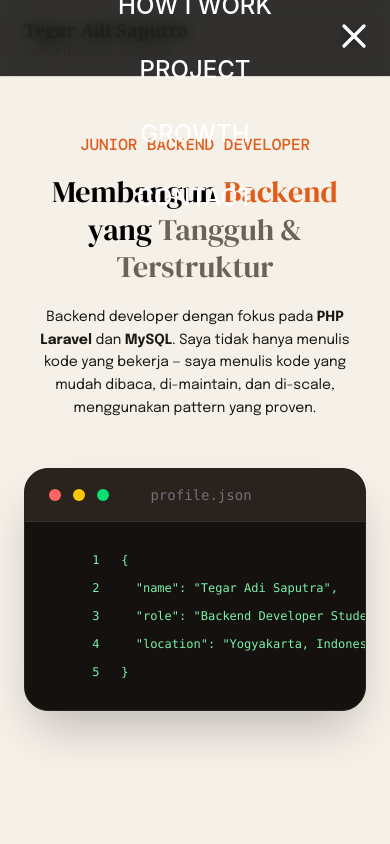
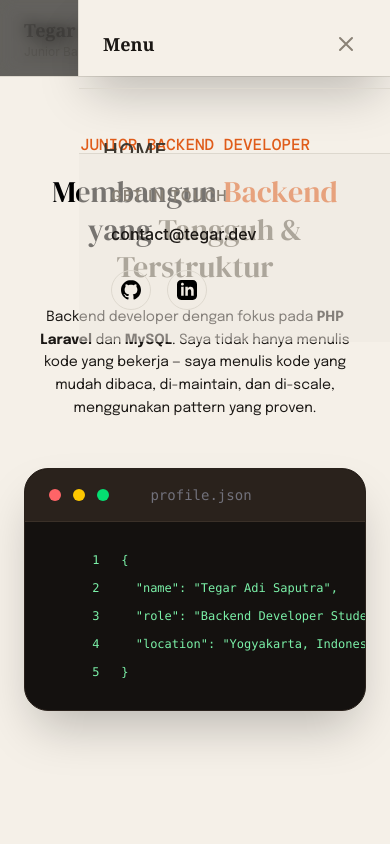
Before and after one commit to tegaradisaputra/tegaradisaputra.github.io, a React (Vite) app: page / in a window 390 px wide. Both pictures are taken after a click on the button 350 px from the left and 38 px from the top of the page. Shown: the top 844 px of the page. Built offline with nearby package versions, Linux system fonts and the light colour scheme.

Commit message:
fix: burger menu fix

```diff
--- a/src/components/Header.jsx
+++ b/src/components/Header.jsx
@@ -22,6 +22,17 @@ export default function Header() {
       setIsMenuOpen(false)
     }
   }
+
+  React.useEffect(() => {
+    if (isMenuOpen) {
+      document.body.style.overflow = 'hidden'
+    } else {
+      document.body.style.overflow = 'unset'
+    }
+    return () => {
+      document.body.style.overflow = 'unset'
+    }
+  }, [isMenuOpen])
 
   return (
     <header className="flex justify-between items-center w-full bg-background/80 backdrop-blur-xl px-6 md:px-12 lg:px-28 py-4 border-b border-border z-50 fixed top-0">
@@ -63,25 +74,80 @@ export default function Header() {
         )}
       </button>
 
-      {/* Mobile Navigation Overlay */}
-      <div className={`fixed inset-0 bg-black/80 backdrop-blur-sm z-[60] flex flex-col items-center justify-center gap-8 transition-opacity duration-300 ease-in-out lg:hidden ${isMenuOpen ? 'opacity-100' : 'opacity-0 pointer-events-none'}`}>
+      {/* Mobile Navigation Drawer */}
+      <div
+        className={`fixed inset-0 z-[60] lg:hidden transition-all duration-500 ${isMenuOpen ? 'visible' : 'invisible'}`}
+      >
+        {/* Backdrop */}
+        <div
+          className={`absolute inset-0 bg-black/60 backdrop-blur-sm transition-opacity duration-500 ${isMenuOpen ? 'opacity-100' : 'opacity-0'}`}
+          onClick={() => setIsMenuOpen(false)}
+        />
+
+        {/* Drawer Content */}
+        <div
+          className={`absolute top-0 right-0 h-full w-[80%] max-w-sm bg-background border-l border-border shadow-2xl transition-transform duration-500 ease-in-out flex flex-col ${isMenuOpen ? 'translate-x-0' : 'translate-x-full'}`}
+        >
+          {/* Drawer Header */}
+          <div className="flex items-center justify-between p-6 border-b border-border">
+            <div className="flex flex-col">
+              <span className="font-serif font-bold text-text text-lg">Menu</span>
+            </div>
             <button
-          className="absolute top-4 right-4 text-white"
               onClick={() => setIsMenuOpen(false)}
+              className="p-2 text-text-muted hover:text-accent transition-colors"
+              aria-label="Close menu"
             >
-          <svg xmlns="http://www.w3.org/2000/svg" className="h-10 w-10" fill="none" viewBox="0 0 24 24" stroke="currentColor">
+              <svg xmlns="http://www.w3.org/2000/svg" className="h-6 w-6" fill="none" viewBox="0 0 24 24" stroke="currentColor">
                 <path strokeLinecap="round" strokeLinejoin="round" strokeWidth={2} d="M6 18L18 6M6 6l12 12" />
               </svg>
             </button>
-        {navItems.map((item) => (
+          </div>
+
+          {/* Drawer Links */}
+          <nav className="flex-1 overflow-y-auto py-8 px-6">
+            <div className="flex flex-col gap-4">
+              {navItems.map((item, index) => (
                 <button
                   key={item.id}
                   onClick={() => scrollToSection(item.id)}
-            className="text-2xl font-medium text-white hover:text-accent transition-colors duration-300"
+                  className="group flex items-center justify-between py-4 text-xl font-medium text-text-secondary hover:text-accent transition-all duration-300 border-b border-border/50 last:border-0"
+                  style={{
+                    transitionDelay: isMenuOpen ? `${index * 50}ms` : '0ms',
+                    opacity: isMenuOpen ? 1 : 0,
+                    transform: isMenuOpen ? 'translateX(0)' : 'translateX(20px)'
+                  }}
                 >
-            {item.label}
+                  <span className="font-sans uppercase tracking-wider">{item.label}</span>
+                  <svg xmlns="http://www.w3.org/2000/svg" className="h-5 w-5 opacity-0 group-hover:opacity-100 -translate-x-4 group-hover:translate-x-0 transition-all duration-300" fill="none" viewBox="0 0 24 24" stroke="currentColor">
+                    <path strokeLinecap="round" strokeLinejoin="round" strokeWidth={2} d="M17 8l4 4m0 0l-4 4m4-4H3" />
+                  </svg>
                 </button>
               ))}
+            </div>
+          </nav>
+
+          {/* Drawer Footer */}
+          <div className="p-8 bg-background-secondary/50 border-t border-border">
+            <p className="text-sm text-text-muted mb-4 uppercase tracking-widest font-semibold">Get in Touch</p>
+            <a
+              href="mailto:contact@tegar.dev"
+              className="text-text font-medium hover:text-accent transition-colors block mb-2"
+            >
+              contact@tegar.dev
+            </a>
+            <div className="flex gap-4 mt-6">
+              <div className="w-10 h-10 rounded-full border border-border flex items-center justify-center hover:bg-accent hover:border-accent hover:text-white transition-all duration-300 cursor-pointer">
+                <span className="sr-only">GitHub</span>
+                <svg className="w-5 h-5 fill-current" viewBox="0 0 24 24"><path d="M12 0c-6.626 0-12 5.373-12 12 0 5.302 3.438 9.8 8.207 11.387.599.111.793-.261.793-.577v-2.234c-3.338.726-4.041-1.412-4.041-1.412-.546-1.387-1.333-1.756-1.333-1.756-1.089-.745.083-.729.083-.729 1.205.084 1.839 1.237 1.839 1.237 1.07 1.834 2.807 1.304 3.492.997.107-.775.418-1.305.762-1.604-2.665-.305-5.467-1.334-5.467-5.931 0-1.311.469-2.381 1.236-3.221-.124-.303-.535-1.524.117-3.176 0 0 1.008-.322 3.301 1.23.957-.266 1.983-.399 3.003-.404 1.02.005 2.047.138 3.006.404 2.291-1.552 3.297-1.23 3.297-1.23.653 1.653.242 2.874.118 3.176.77.84 1.235 1.911 1.235 3.221 0 4.609-2.807 5.624-5.479 5.921.43.372.823 1.102.823 2.222v3.293c0 .319.192.694.801.576 4.765-1.589 8.199-6.086 8.199-11.386 0-6.627-5.373-12-12-12z"/></svg>
+              </div>
+              <div className="w-10 h-10 rounded-full border border-border flex items-center justify-center hover:bg-accent hover:border-accent hover:text-white transition-all duration-300 cursor-pointer">
+                <span className="sr-only">LinkedIn</span>
+                <svg className="w-5 h-5 fill-current" viewBox="0 0 24 24"><path d="M19 0h-14c-2.761 0-5 2.239-5 5v14c0 2.761 2.239 5 5 5h14c2.762 0 5-2.239 5-5v-14c0-2.761-2.238-5-5-5zm-11 19h-3v-11h3v11zm-1.5-12.268c-.966 0-1.75-.79-1.75-1.764s.784-1.764 1.75-1.764 1.75.79 1.75 1.764-.783 1.764-1.75 1.764zm13.5 12.268h-3v-5.604c0-3.368-4-3.113-4 0v5.604h-3v-11h3v1.765c1.396-2.586 7-2.777 7 2.476v6.759z"/></svg>
+              </div>
+            </div>
+          </div>
+        </div>
       </div>
     </header>
   )
```
Lines whose indentation alone changed are shown as unchanged.
